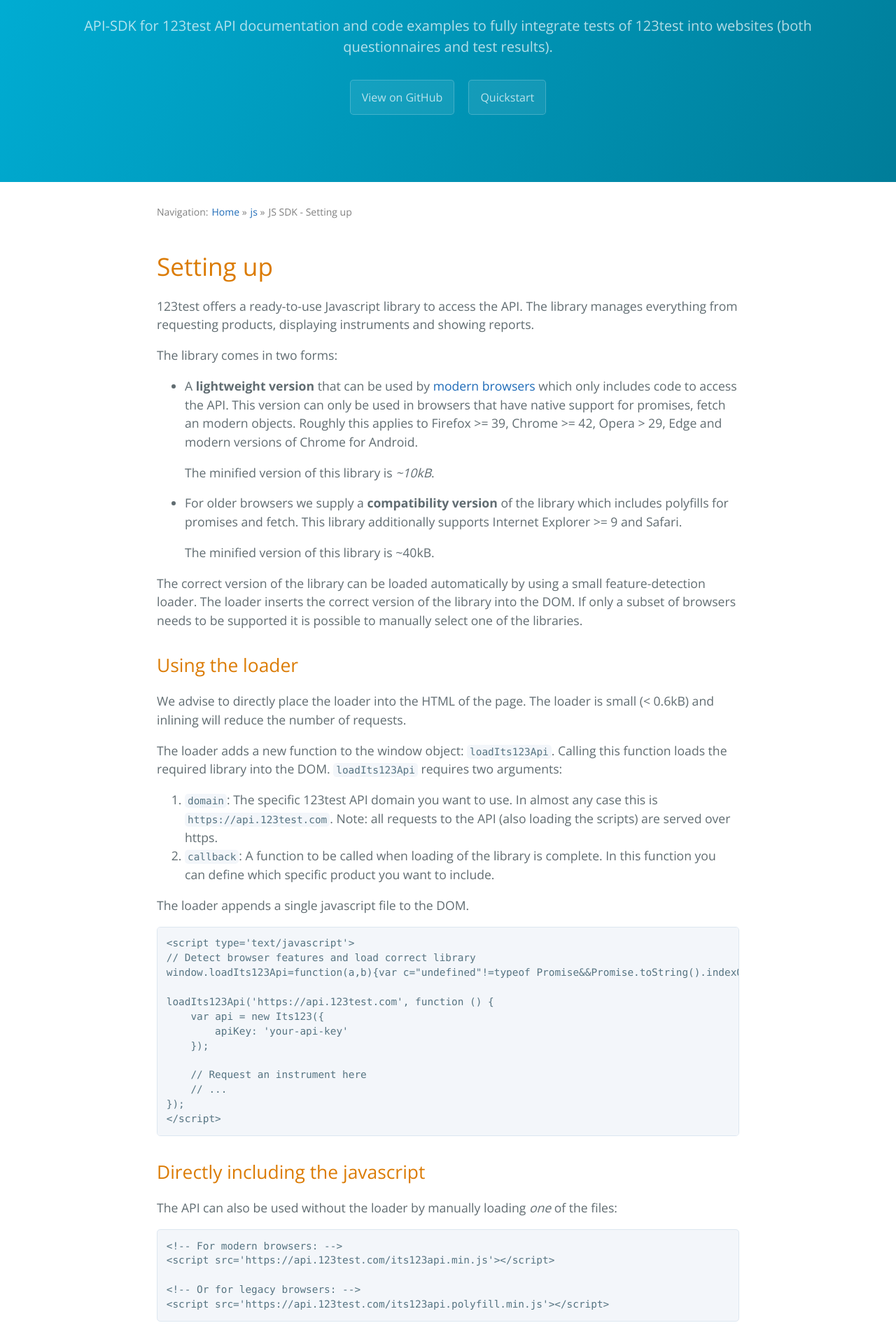
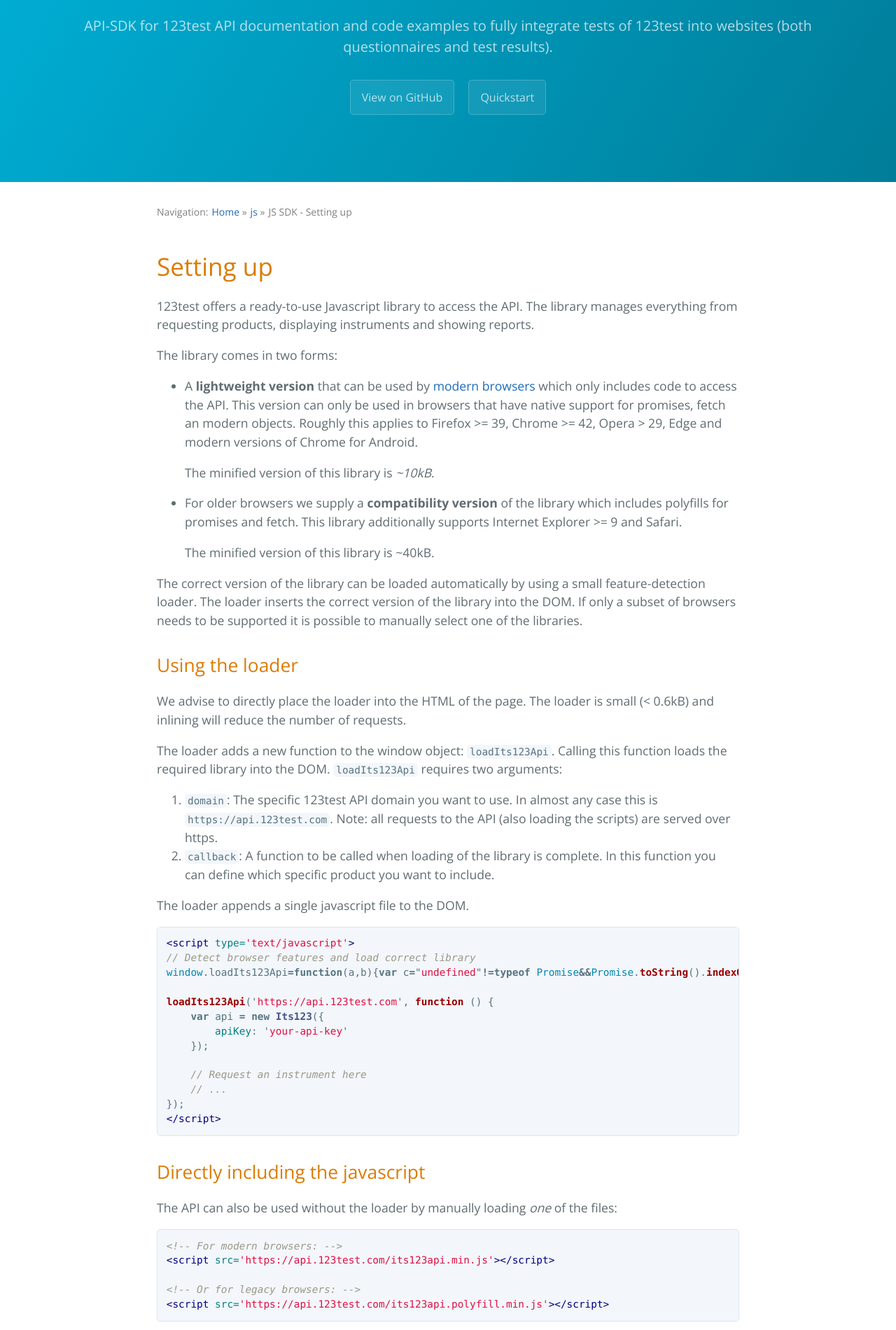
Before and after one commit to wouterbulten/api-sdk, a Jekyll site: the page built from docs/js/setting-up.md, in a window 1280 px wide. Shown: the part 153-2053 px from the top of the page at 70% size. Built offline with Jekyll 4.4.1, drawn with Linux system fonts in a browser that asks for light colours; Markdown is read by kramdown in place of the engine named in the settings; grey boxes are pictures that could not be loaded.

Commit message:
Add syntax highlighting css

```diff
--- a/docs/_includes/head.html
+++ b/docs/_includes/head.html
@@ -2,7 +2,7 @@
   <meta charset="UTF-8">
   <title>{{ site.title }}</title>
   <meta name="viewport" content="width=device-width, initial-scale=1">
-  <meta name="theme-color" content="#157878">
+  <meta name="theme-color" content="#0182A9">
   <link rel="stylesheet" href="{{ site.baseurl }}/css/normalize.css">
   <link href='https://fonts.googleapis.com/css?family=Open+Sans:400,700' rel='stylesheet' type='text/css'>
   <link rel="stylesheet" href="{{ site.baseurl }}/css/cayman.css">
--- a/docs/css/cayman.css
+++ b/docs/css/cayman.css
@@ -254,3 +254,64 @@ a {
   float: left;
   padding-right: 5px;
 }
+
+.highlight  { background: #ffffff; }
+.highlight .c { color: #999988; font-style: italic } /* Comment */
+.highlight .err { color: #a61717; background-color: #e3d2d2 } /* Error */
+.highlight .k { font-weight: bold } /* Keyword */
+.highlight .o { font-weight: bold } /* Operator */
+.highlight .cm { color: #999988; font-style: italic } /* Comment.Multiline */
+.highlight .cp { color: #999999; font-weight: bold } /* Comment.Preproc */
+.highlight .c1 { color: #999988; font-style: italic } /* Comment.Single */
+.highlight .cs { color: #999999; font-weight: bold; font-style: italic } /* Comment.Special */
+.highlight .gd { color: #000000; background-color: #ffdddd } /* Generic.Deleted */
+.highlight .gd .x { color: #000000; background-color: #ffaaaa } /* Generic.Deleted.Specific */
+.highlight .ge { font-style: italic } /* Generic.Emph */
+.highlight .gr { color: #aa0000 } /* Generic.Error */
+.highlight .gh { color: #999999 } /* Generic.Heading */
+.highlight .gi { color: #000000; background-color: #ddffdd } /* Generic.Inserted */
+.highlight .gi .x { color: #000000; background-color: #aaffaa } /* Generic.Inserted.Specific */
+.highlight .go { color: #888888 } /* Generic.Output */
+.highlight .gp { color: #555555 } /* Generic.Prompt */
+.highlight .gs { font-weight: bold } /* Generic.Strong */
+.highlight .gu { color: #aaaaaa } /* Generic.Subheading */
+.highlight .gt { color: #aa0000 } /* Generic.Traceback */
+.highlight .kc { font-weight: bold } /* Keyword.Constant */
+.highlight .kd { font-weight: bold } /* Keyword.Declaration */
+.highlight .kp { font-weight: bold } /* Keyword.Pseudo */
+.highlight .kr { font-weight: bold } /* Keyword.Reserved */
+.highlight .kt { color: #445588; font-weight: bold } /* Keyword.Type */
+.highlight .m { color: #009999 } /* Literal.Number */
+.highlight .s { color: #d14 } /* Literal.String */
+.highlight .na { color: #008080 } /* Name.Attribute */
+.highlight .nb { color: #0086B3 } /* Name.Builtin */
+.highlight .nc { color: #445588; font-weight: bold } /* Name.Class */
+.highlight .no { color: #008080 } /* Name.Constant */
+.highlight .ni { color: #800080 } /* Name.Entity */
+.highlight .ne { color: #990000; font-weight: bold } /* Name.Exception */
+.highlight .nf { color: #990000; font-weight: bold } /* Name.Function */
+.highlight .nn { color: #555555 } /* Name.Namespace */
+.highlight .nt { color: #000080 } /* Name.Tag */
+.highlight .nv { color: #008080 } /* Name.Variable */
+.highlight .ow { font-weight: bold } /* Operator.Word */
+.highlight .w { color: #bbbbbb } /* Text.Whitespace */
+.highlight .mf { color: #009999 } /* Literal.Number.Float */
+.highlight .mh { color: #009999 } /* Literal.Number.Hex */
+.highlight .mi { color: #009999 } /* Literal.Number.Integer */
+.highlight .mo { color: #009999 } /* Literal.Number.Oct */
+.highlight .sb { color: #d14 } /* Literal.String.Backtick */
+.highlight .sc { color: #d14 } /* Literal.String.Char */
+.highlight .sd { color: #d14 } /* Literal.String.Doc */
+.highlight .s2 { color: #d14 } /* Literal.String.Double */
+.highlight .se { color: #d14 } /* Literal.String.Escape */
+.highlight .sh { color: #d14 } /* Literal.String.Heredoc */
+.highlight .si { color: #d14 } /* Literal.String.Interpol */
+.highlight .sx { color: #d14 } /* Literal.String.Other */
+.highlight .sr { color: #009926 } /* Literal.String.Regex */
+.highlight .s1 { color: #d14 } /* Literal.String.Single */
+.highlight .ss { color: #990073 } /* Literal.String.Symbol */
+.highlight .bp { color: #999999 } /* Name.Builtin.Pseudo */
+.highlight .vc { color: #008080 } /* Name.Variable.Class */
+.highlight .vg { color: #008080 } /* Name.Variable.Global */
+.highlight .vi { color: #008080 } /* Name.Variable.Instance */
+.highlight .il { color: #009999 } /* Literal.Number.Integer.Long */
```
